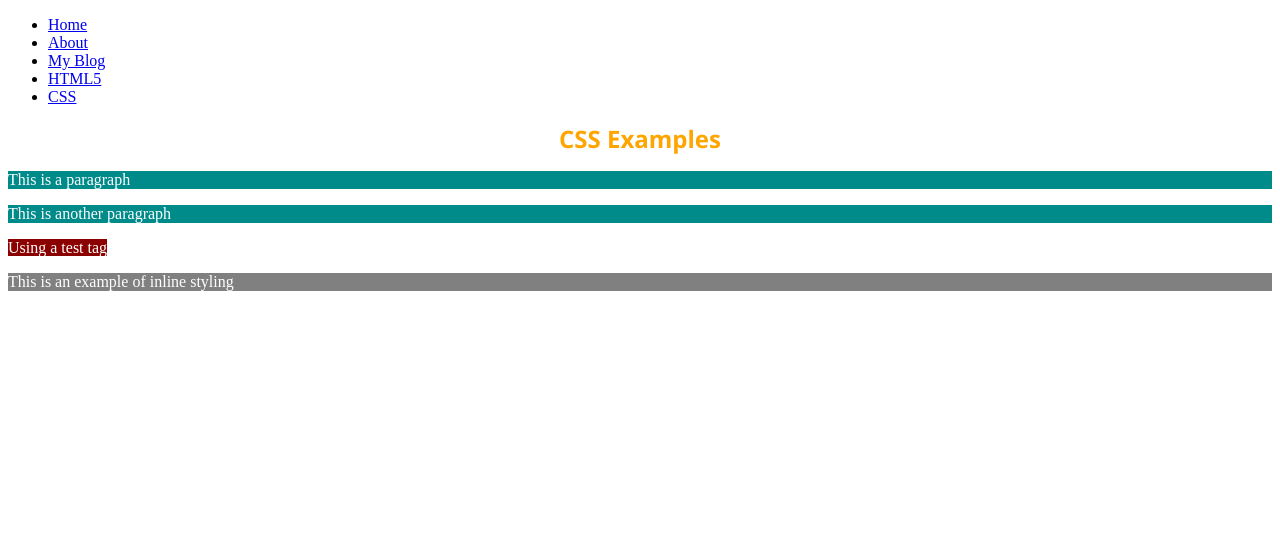
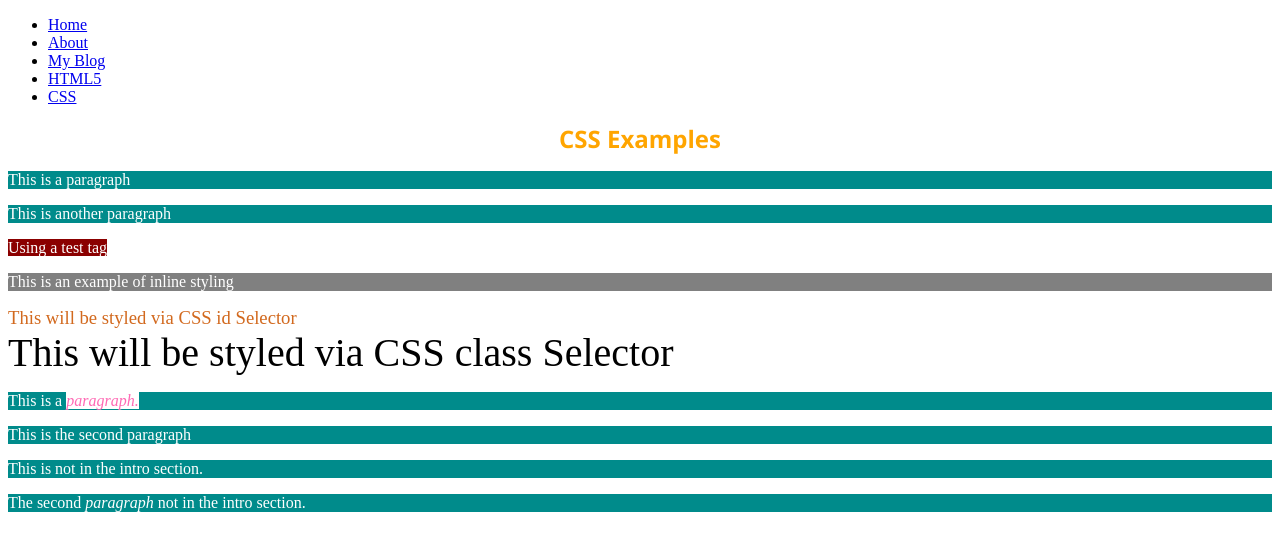
Before and after one commit to ConradMcLaughlin/FrontEndDeveloper, a plain HTML site: page FrontEndDeveloper/CSS.html in a window 1280 px wide. Drawn offline with Linux system fonts and the light colour scheme.

Commit message:
CSS id, class and descendant selector examples

```diff
--- a/FrontEndDeveloper/CSS.html
+++ b/FrontEndDeveloper/CSS.html
@@ -45,5 +45,21 @@
         This is an example of inline styling
     </p>
 
+    <article id="demo">
+        This will be styled via CSS id Selector
+    </article>
+
+    <article class="myClass1">
+        This will be styled via CSS class Selector
+    </article>
+
+    <!--Descendant Selector example-->
+    <article id ="intro">
+        <p class="first">This is a <em>paragraph.</em></p>
+        <p>This is the second paragraph</p>
+    </article>
+    <p class="first">This is not in the intro section.</p>
+    <p>The second <em>paragraph</em> not in the intro section.</p>
+
 </body>
 </html>
--- a/FrontEndDeveloper/css/Example.css
+++ b/FrontEndDeveloper/css/Example.css
@@ -1,7 +1,21 @@
-
 h1 {
     font-size: 18pt;
     color: orange;
     text-align: center;
     font-family:'Segoe UI', Tahoma, Geneva, Verdana, sans-serif;
 }
+
+#demo{
+    font-family:'Baskerville Old Face';
+    font-size:14pt;
+    color:chocolate;
+}
+
+.myClass1{
+    font-size:30pt;
+}
+
+#intro .first em{
+    color:hotpink;
+    background-color:white;
+}
```
